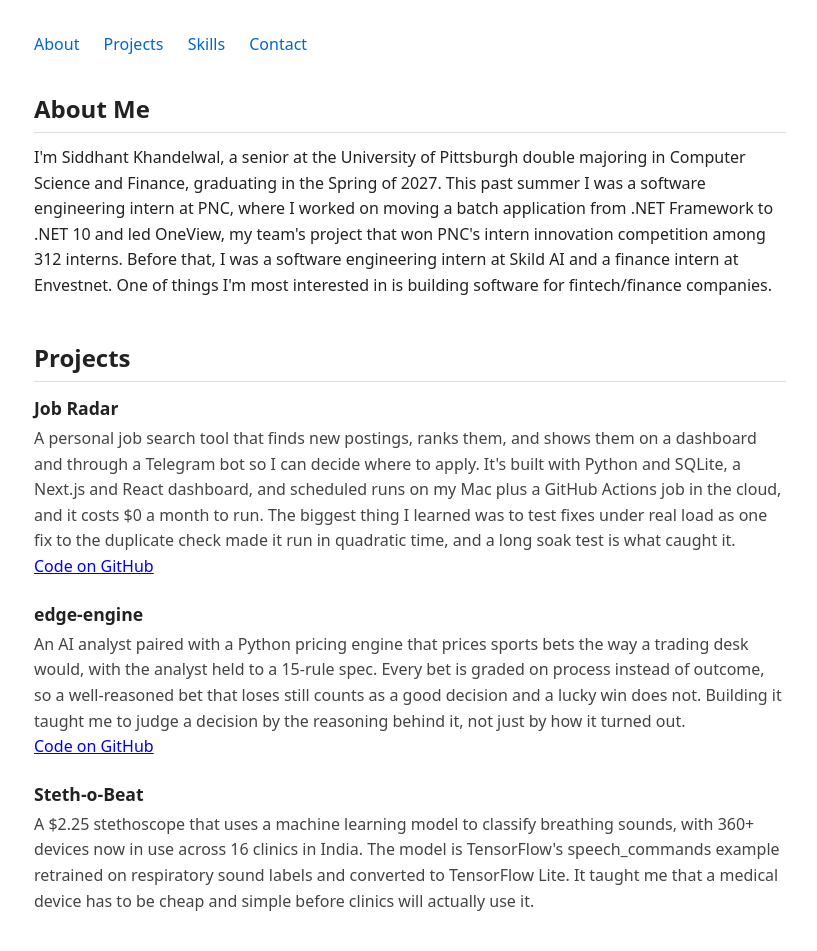
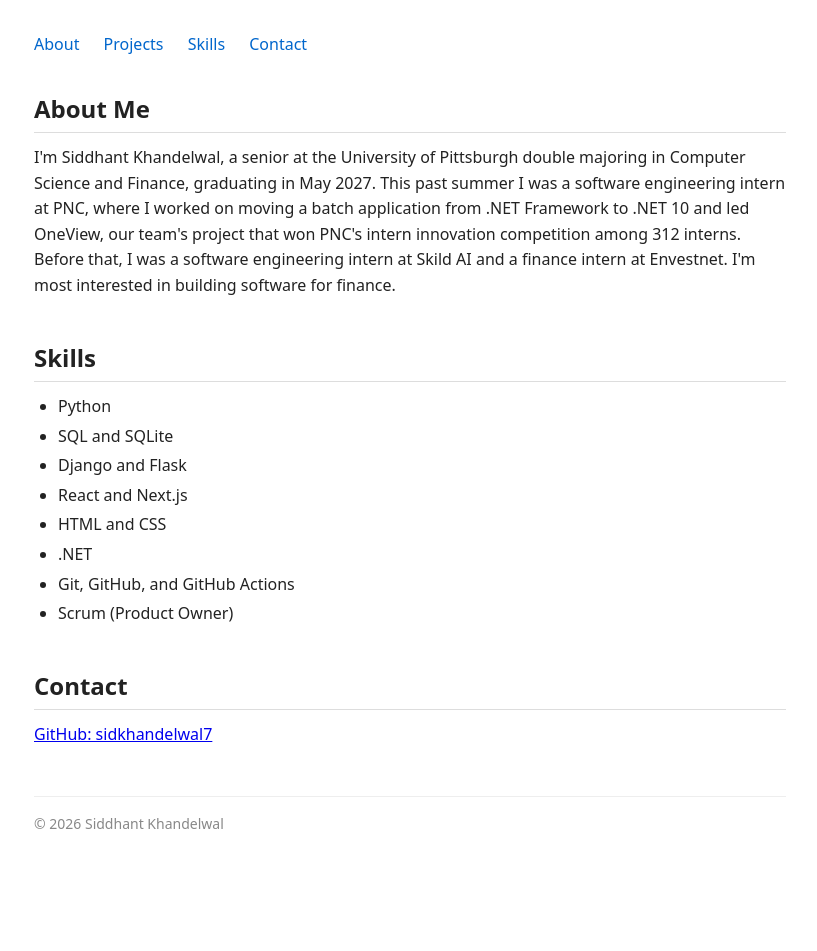
Before and after one commit to sidkhandelwal7/portfolio, a plain HTML site: page index.html in a window 1280 px wide. Shown: the top 951 px of the page, without its empty margins (230-1047 px from the left). After the commit the page ends 867 px from the top, so only its background shows below. Drawn offline with Linux system fonts and the light colour scheme.

Commit message:
Remove projects section to test the pipeline (Part 3)

```diff
--- a/index.html
+++ b/index.html
@@ -23,28 +23,7 @@
 
     <section id="about">
       <h2>About Me</h2>
-      <p>I'm Siddhant Khandelwal, a senior at the University of Pittsburgh double majoring in Computer Science and Finance, graduating in the Spring of 2027. This past summer I was a software engineering intern at PNC, where I worked on moving a batch application from .NET Framework to .NET 10 and led OneView, my team's project that won PNC's intern innovation competition among 312 interns. Before that, I was a software engineering intern at Skild AI and a finance intern at Envestnet. One of things I'm most interested in is building software for fintech/finance companies.</p>
-    </section>
-
-    <section id="projects">
-      <h2>Projects</h2>
-
-      <div class="project">
-        <h3>Job Radar</h3>
-        <p>A personal job search tool that finds new postings, ranks them, and shows them on a dashboard and through a Telegram bot so I can decide where to apply. It's built with Python and SQLite, a Next.js and React dashboard, and scheduled runs on my Mac plus a GitHub Actions job in the cloud, and it costs $0 a month to run. The biggest thing I learned was to test fixes under real load as one fix to the duplicate check made it run in quadratic time, and a long soak test is what caught it.</p>
-        <p><a href="https://github.com/sidkhandelwal7/job-radar">Code on GitHub</a></p>
-      </div>
-
-      <div class="project">
-        <h3>edge-engine</h3>
-        <p>An AI analyst paired with a Python pricing engine that prices sports bets the way a trading desk would, with the analyst held to a 15-rule spec. Every bet is graded on process instead of outcome, so a well-reasoned bet that loses still counts as a good decision and a lucky win does not. Building it taught me to judge a decision by the reasoning behind it, not just by how it turned out.</p>
-        <p><a href="https://github.com/sidkhandelwal7/edge-engine">Code on GitHub</a></p>
-      </div>
-
-      <div class="project">
-        <h3>Steth-o-Beat</h3>
-        <p>A $2.25 stethoscope that uses a machine learning model to classify breathing sounds, with 360+ devices now in use across 16 clinics in India. The model is TensorFlow's speech_commands example retrained on respiratory sound labels and converted to TensorFlow Lite. It taught me that a medical device has to be cheap and simple before clinics will actually use it.</p>
-      </div>
+      <p>I'm Siddhant Khandelwal, a senior at the University of Pittsburgh double majoring in Computer Science and Finance, graduating in May 2027. This past summer I was a software engineering intern at PNC, where I worked on moving a batch application from .NET Framework to .NET 10 and led OneView, our team's project that won PNC's intern innovation competition among 312 interns. Before that, I was a software engineering intern at Skild AI and a finance intern at Envestnet. I'm most interested in building software for finance.</p>
     </section>
 
     <section id="skills">
```
